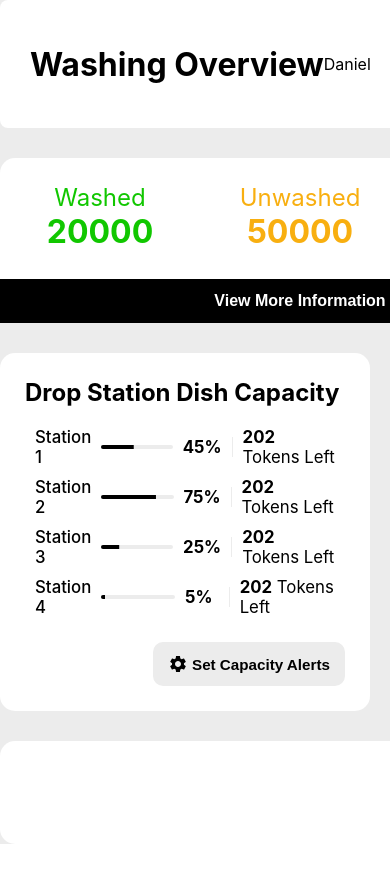
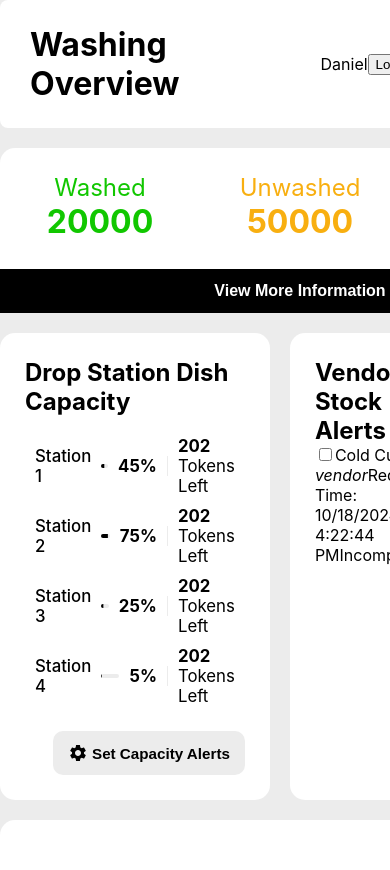
Before and after one commit to sookiemonster/Fitch-Codeathon, a React (Create React App) app in the folder web-client/: page / in a window 390 px wide. Shown: the top 870 px of the page. Before the commit the page ends 844 px from the top, so only its background shows below. Built offline with nearby package versions, Linux system fonts and the light colour scheme.

Commit message:
Fix responsiveness issues

```diff
--- a/web-client/src/styles/_stations.scss
+++ b/web-client/src/styles/_stations.scss
@@ -24,7 +24,7 @@
     }
 
     .capacity-bar {
-        width: 100px;
+        width: calc(30%);
         border-radius: 10px;
         background-color: var(--bg-color);
 
--- a/web-client/src/styles/_variables.scss
+++ b/web-client/src/styles/_variables.scss
@@ -1,4 +1,4 @@
-$gap: 30px;
+$gap: 20px;
 $padding: 0;
 // $padding: 0 calc(50px + 1vw) ;
 
--- a/web-client/src/styles/style.css
+++ b/web-client/src/styles/style.css
@@ -110,7 +110,7 @@
   font-weight: 500;
 }
 .station-container .capacity-bar {
-  width: 100px;
+  width: 30%;
   border-radius: 10px;
   background-color: var(--bg-color);
 }
@@ -179,10 +179,10 @@ html, body {
   width: 100vw;
   height: 100vh;
   display: grid;
-  grid-template-columns: repeat(2, 1fr);
+  grid-template-columns: minmax(800px, 1fr) 1fr;
   grid-template-rows: 8rem;
   background-color: var(--bg-color);
-  gap: 30px;
+  gap: 20px;
   padding: 0;
 }
 
@@ -190,7 +190,7 @@ html, body {
   border-radius: 8px;
 }
 
-@media (width <= 1000px) {
+@media (width <= 1200px) {
   #layout-container {
     grid-template-columns: 1fr;
   }
@@ -219,7 +219,7 @@ h1 {
   grid-template-columns: 3fr 2fr;
   grid-template-areas: "stock stock" "station alerts" "series series";
   grid-template-rows: 165px auto 1fr;
-  gap: 30px;
+  gap: 20px;
 }
 
 #metrics > div {
--- a/web-client/src/styles/style.scss
+++ b/web-client/src/styles/style.scss
@@ -31,7 +31,7 @@ html, body {
     @include fullscreen();
 
     display: grid;
-    grid-template-columns: repeat(2, 1fr);
+    grid-template-columns: minmax(800px, 1fr) 1fr;
     grid-template-rows: 8rem;
     background-color: var(--bg-color);
 
@@ -43,7 +43,7 @@ html, body {
     border-radius: 8px;
 }
 
-@media (width <= 1000px) {
+@media (width <= 1200px) {
     #layout-container {
         grid-template-columns: 1fr;
     }
```
